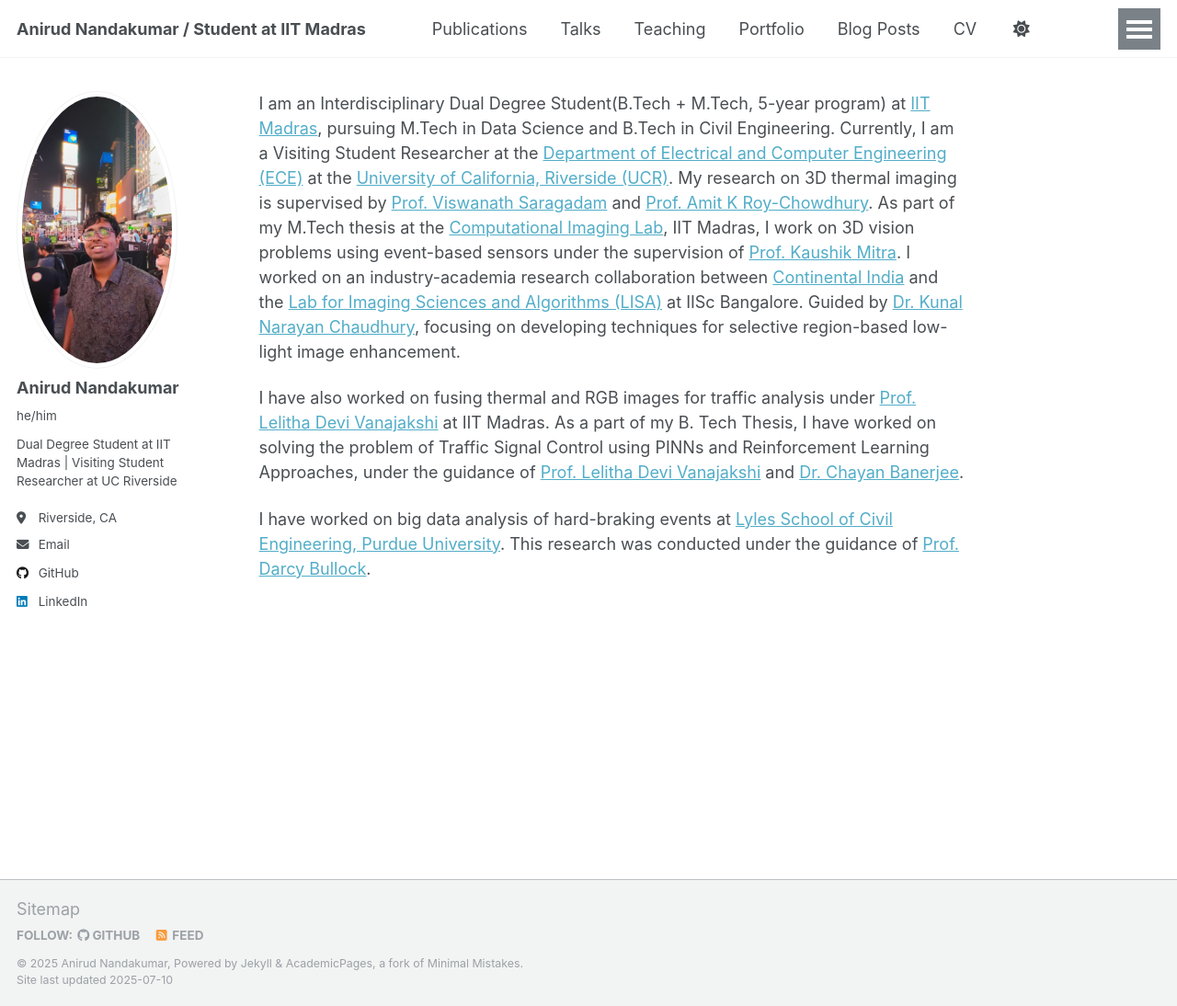
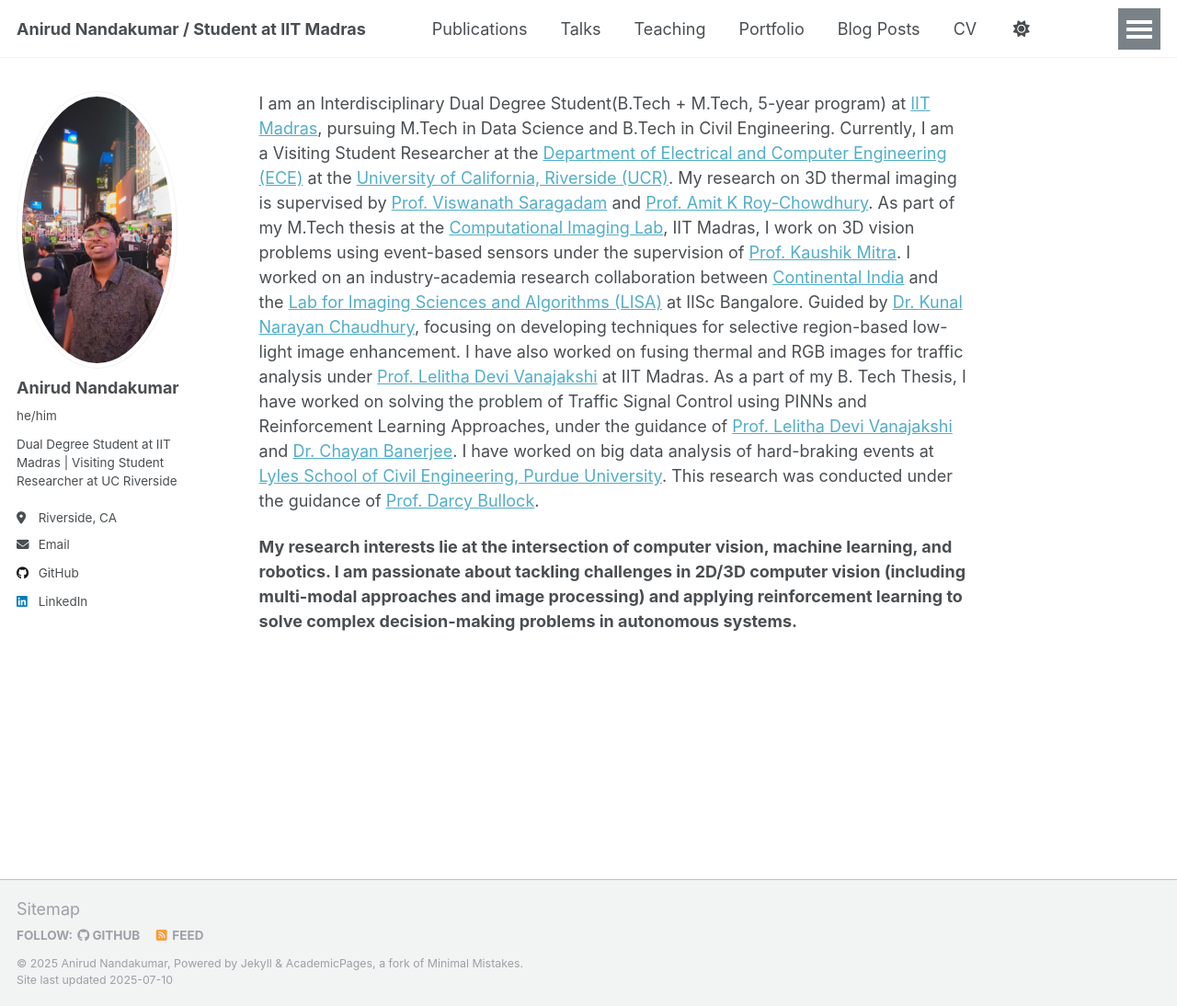
Before and after one commit to AnirudN/AnirudN.github.io, a Jekyll site: the page built from _pages/about.md, in a window 1280 px wide and 1094 px high. Shown: the whole window at 92% size. Built offline with Jekyll 4.4.1, drawn with Linux system fonts in a browser that asks for light colours; a script that is not in the unit is left out.

Commit message:
Update about.md

```diff
--- a/_pages/about.md
+++ b/_pages/about.md
@@ -6,8 +6,10 @@ redirect_from:
   - /about/
   - /about.html
 ---
-I am an Interdisciplinary Dual Degree Student(B.Tech + M.Tech, 5-year program) at [IIT Madras](https://www.iitm.ac.in/), pursuing M.Tech in Data Science and B.Tech in Civil Engineering. Currently, I am a Visiting Student Researcher at the [Department of Electrical and Computer Engineering (ECE)](https://www.ece.ucr.edu/) at the [University of California, Riverside (UCR)](https://www.ucr.edu/). My research on 3D thermal imaging is supervised by [Prof. Viswanath Saragadam](https://vishwa91.github.io/) and [Prof. Amit K Roy-Chowdhury](https://vcg.ece.ucr.edu/amit). As part of my M.Tech thesis at the [Computational Imaging Lab](http://www.ee.iitm.ac.in/kmitra/), IIT Madras, I work on 3D vision problems using event-based sensors under the supervision of [Prof. Kaushik Mitra](http://www.ee.iitm.ac.in/kmitra/). I worked on an industry-academia research collaboration between [Continental India](https://www.continental.com/en/) and the [Lab for Imaging Sciences and Algorithms (LISA)](http://lisa.ee.iisc.ac.in/) at IISc Bangalore. Guided by [Dr. Kunal Narayan Chaudhury](https://sites.google.com/site/kunalnchaudhury/home/), focusing on developing techniques for selective region-based low-light image enhancement.
+I am an Interdisciplinary Dual Degree Student(B.Tech + M.Tech, 5-year program) at [IIT Madras](https://www.iitm.ac.in/), pursuing M.Tech in Data Science and B.Tech in Civil Engineering. Currently, I am a Visiting Student Researcher at the [Department of Electrical and Computer Engineering (ECE)](https://www.ece.ucr.edu/) at the [University of California, Riverside (UCR)](https://www.ucr.edu/). My research on 3D thermal imaging is supervised by [Prof. Viswanath Saragadam](https://vishwa91.github.io/) and [Prof. Amit K Roy-Chowdhury](https://vcg.ece.ucr.edu/amit).
+As part of my M.Tech thesis at the [Computational Imaging Lab](http://www.ee.iitm.ac.in/kmitra/), IIT Madras, I work on 3D vision problems using event-based sensors under the supervision of [Prof. Kaushik Mitra](http://www.ee.iitm.ac.in/kmitra/).
+I worked on an industry-academia research collaboration between [Continental India](https://www.continental.com/en/) and the [Lab for Imaging Sciences and Algorithms (LISA)](http://lisa.ee.iisc.ac.in/) at IISc Bangalore. Guided by [Dr. Kunal Narayan Chaudhury](https://sites.google.com/site/kunalnchaudhury/home/), focusing on developing techniques for selective region-based low-light image enhancement.
+I have also worked on fusing thermal and RGB images for traffic analysis under [Prof. Lelitha Devi Vanajakshi](https://civil.iitm.ac.in/faculty/lelitha/) at IIT Madras. As a part of my B. Tech Thesis, I have worked on solving the problem of Traffic Signal Control using PINNs and Reinforcement Learning Approaches, under the guidance of [Prof. Lelitha Devi Vanajakshi](https://civil.iitm.ac.in/faculty/lelitha/) and [Dr. Chayan Banerjee](https://www.qut.edu.au/about/our-people/academic-profiles/c.banerjee).
+I have worked on big data analysis of hard-braking events at [Lyles School of Civil Engineering, Purdue University](https://www.purdue.edu/). This research was conducted under the guidance of [Prof. Darcy Bullock](https://engineering.purdue.edu/CCE/People/ptProfile?resource_id=2005).
 
-I have also worked on fusing thermal and RGB images for traffic analysis under [Prof. Lelitha Devi Vanajakshi](https://civil.iitm.ac.in/faculty/lelitha/) at IIT Madras. As a part of my B. Tech Thesis, I have worked on solving the problem of Traffic Signal Control using PINNs and Reinforcement Learning Approaches, under the guidance of [Prof. Lelitha Devi Vanajakshi](https://civil.iitm.ac.in/faculty/lelitha/) and [Dr. Chayan Banerjee](https://www.qut.edu.au/about/our-people/academic-profiles/c.banerjee).
-
-I have worked on big data analysis of hard-braking events at [Lyles School of Civil Engineering, Purdue University](https://www.purdue.edu/). This research was conducted under the guidance of [Prof. Darcy Bullock](https://engineering.purdue.edu/CCE/People/ptProfile?resource_id=2005).
+**My research interests lie at the intersection of computer vision, machine learning, and robotics. I am passionate about tackling challenges in 2D/3D computer vision (including multi-modal approaches and image processing) and applying reinforcement learning to solve complex decision-making problems in autonomous systems.**
```
